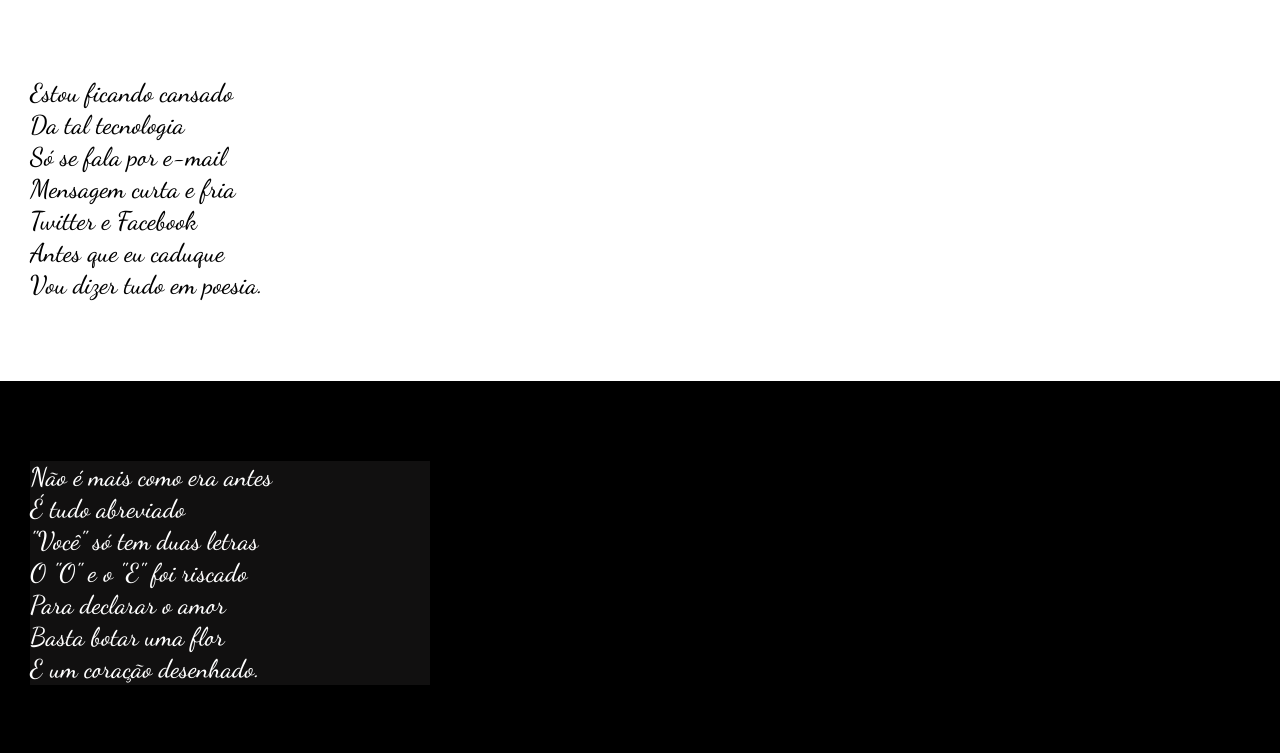
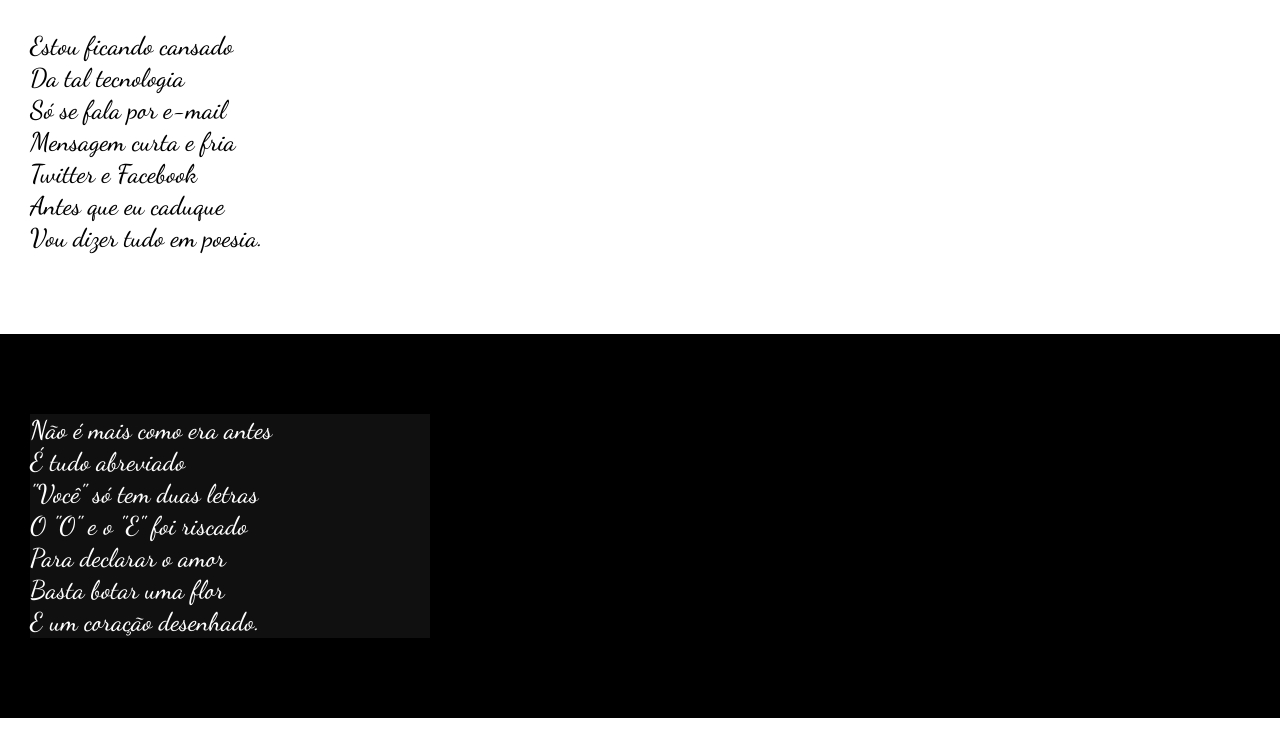
Before and after one commit to Espedito-tabajara/Site-Cordel, a plain HTML site: page index.html in a window 1280 px wide. Shown: the part 237-990 px from the top of the page. Drawn offline with Linux system fonts and the light colour scheme; a web font is replaced by a local one.

Commit message:
atualizar

```diff
--- a/estilo/style.css
+++ b/estilo/style.css
@@ -10,13 +10,13 @@
 *{
     padding: 0px;
     margin: 0px;
-    display: block;
+
 
 
 }
 
 html, body{
-    min-height: 100vh;
+    min-height: 100vh , 100vw;
     background-color: rgb(173, 170, 170);
     font-family: Arial, Helvetica, sans-serif;
 
```
